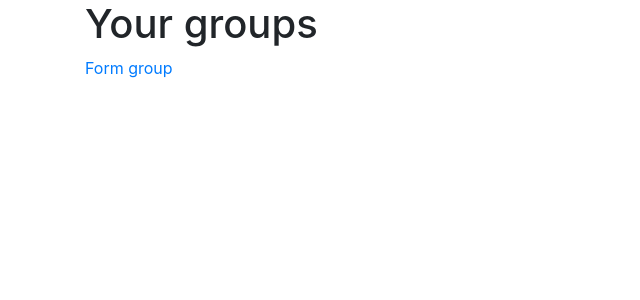
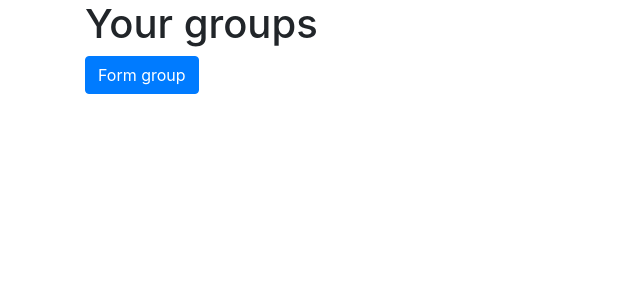
Before and after one commit to stolucc/cschia, a Flask app: page /groups in a window 1280 px wide. Shown: the part 116-416 px from the top of the page, without its empty margins (0-640 px from the left). Run offline with Flask 2, Linux system fonts and the light colour scheme; the visitor is signed in with stand-in values (Sample User, id 1); data comes from the database, SQL or seed files in the repository; some libraries are stand-ins or nearby versions.

Commit message:
link -> button

```diff
--- a/app/templates/list_groups.html
+++ b/app/templates/list_groups.html
@@ -13,6 +13,6 @@
     </ul>
 
     <p>
-        <a href="{{ url_for('create_group') }}">Form group</a>
+        <a class="btn btn-primary" href="{{ url_for('create_group') }}">Form group</a>
     </p>
 {% endblock %}
```
